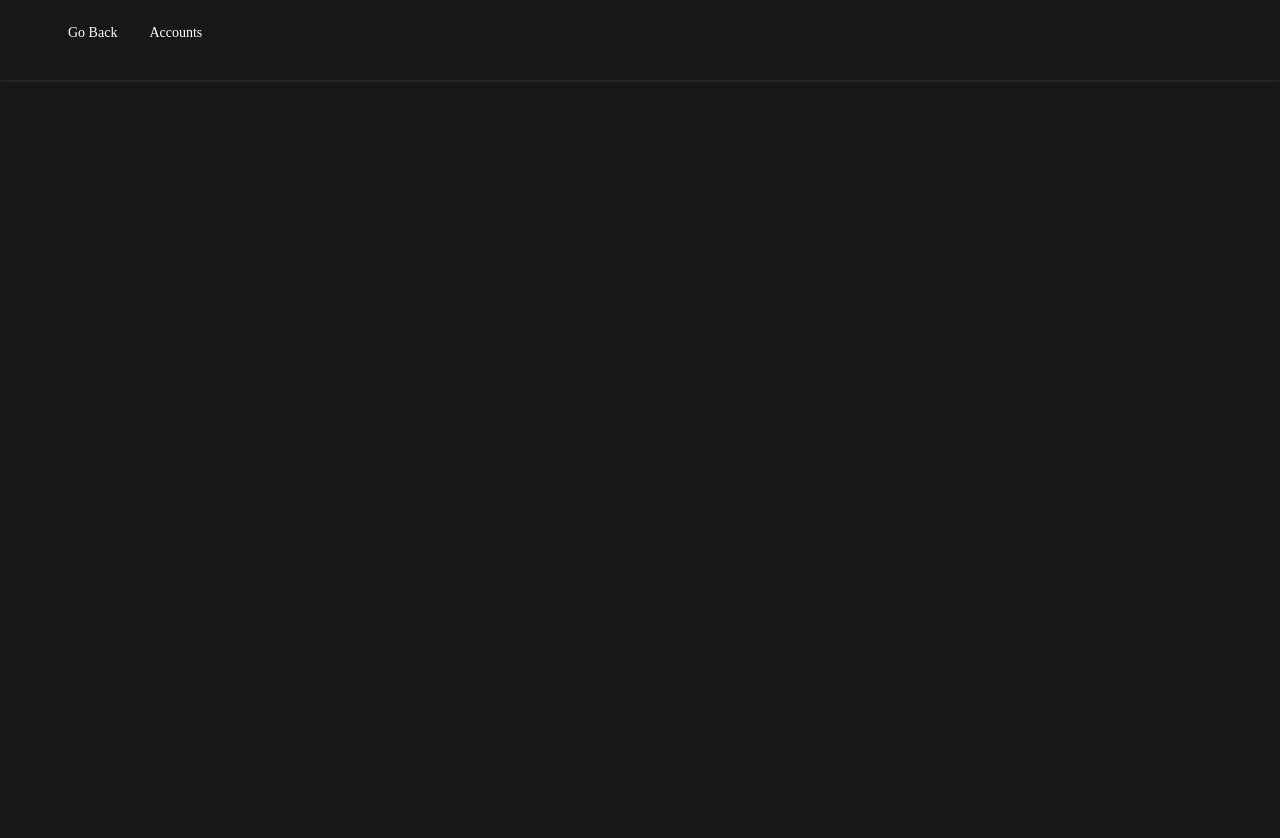
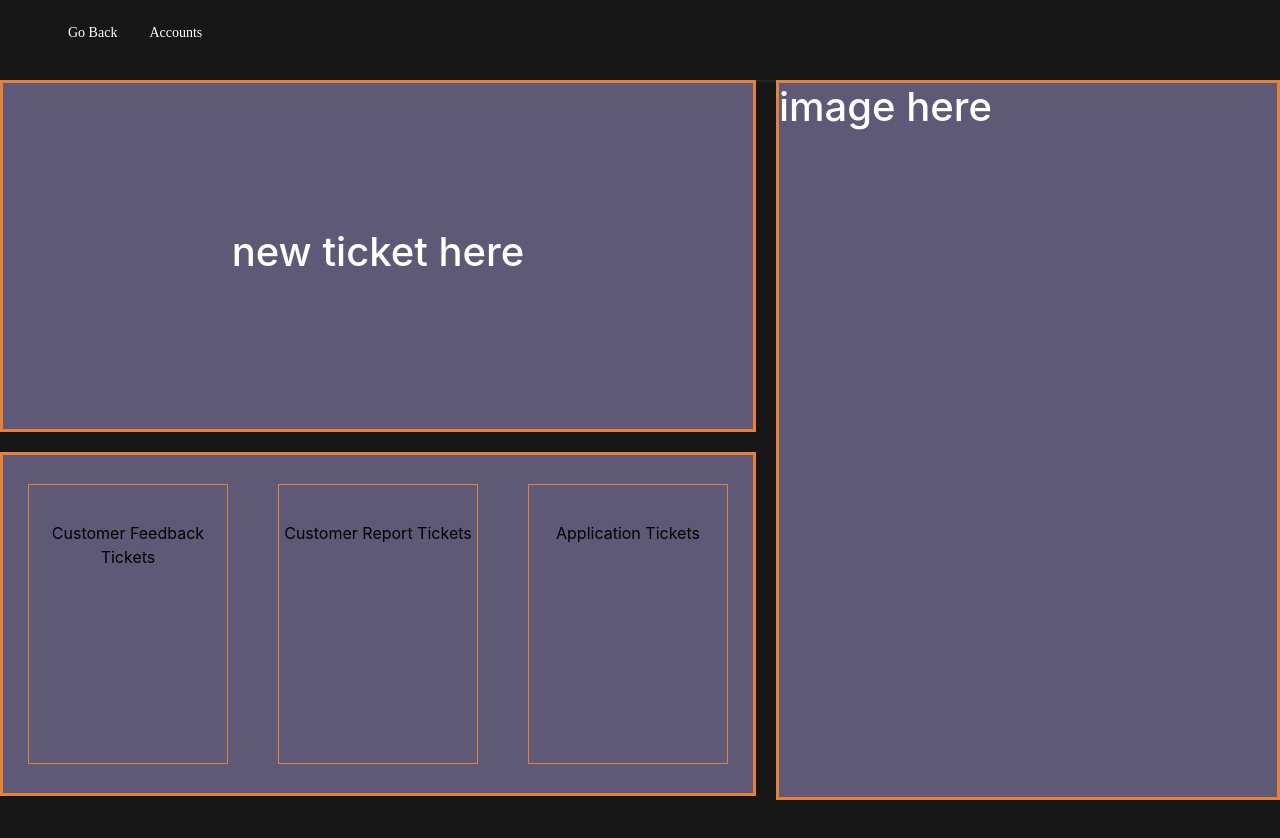
Before and after one commit to BleuAnge/Project-for-ITC-126, a React (Create React App) app: page /AdminMenu in a window 1280 px wide. Before the commit this address had no page. Shown: the top 838 px of the page. Before the commit the page ends 800 px from the top, so only its background shows below. Built offline with nearby package versions, Linux system fonts and the light colour scheme.

Commit message:
admin menu initial

```diff
--- /dev/null
+++ b/src/AdminMenu.css
@@ -0,0 +1,72 @@
+:root {
+    --main-color: #5e5977;
+    --secondary-color: #8c6ebe;
+    --tertiary-color: #e5813b;
+}
+
+.admin-main-body {
+    height: 100vh;
+    margin: 0px;
+    overflow: hidden;
+
+    display: flex;
+    flex-direction: row;
+    gap: 20px;
+}
+
+.admin-body-divider {
+    height: 100vh;
+    width: 60vw;
+    margin: 0px;
+    overflow: hidden;
+
+    display: flex;
+    flex-direction: column;
+    gap: 20px;
+}
+
+.admin-ticket-container {
+    background-color: var(--main-color);
+    height: 44vh;
+    border: 3px solid var(--tertiary-color);
+    display: flex;
+    align-items: center;
+    justify-content: center;
+    gap: 50px;
+    overflow: hidden;
+}
+
+.admin-menu-container {
+    background-color: var(--main-color);
+    height: 43vh;
+    border: 3px solid var(--tertiary-color);
+    padding: 10px;
+    display: flex;
+    align-items: center;
+    justify-content: center;
+    gap: 50px;
+    overflow: hidden;
+}
+
+.admin-menu-container > .admin-section-card {
+    width: 25vmin;
+    aspect-ratio: 5/ 7;
+    border: 1px solid var(--tertiary-color);
+
+    color: white;
+    text-align: center;
+    padding-top: 5%;
+}
+
+.admin-menu-link {
+    color: black;
+    text-decoration: none;
+}
+
+.admin-image-section {
+    background-color: var(--main-color);
+    height: 90vh;
+    width: 40vw;
+    overflow: hidden;
+    border: 3px solid var(--tertiary-color);
+}
--- /dev/null
+++ b/src/AdminMenu.js
@@ -0,0 +1,30 @@
+import { Link } from 'react-router-dom';
+import './AdminMenu.css';
+
+const AdminMenu = () => {
+    return (
+        <div className='admin-main-body'>
+            <div className='admin-body-divider'>
+                <div className='admin-ticket-container'>
+                    <h1>new ticket here</h1>
+                </div>
+                <div className='admin-menu-container'>
+                    <div id='admin-feedback-section' className='admin-section-card'>
+                        <Link className='admin-menu-link'>Customer Feedback Tickets</Link>
+                    </div>
+                    <div id='admin-report-section' className='admin-section-card'>
+                        <Link className='admin-menu-link'>Customer Report Tickets</Link>
+                    </div>
+                    <div id='admin-apply-section' className='admin-section-card'>
+                        <Link className='admin-menu-link'>Application Tickets</Link>
+                    </div>
+                </div>
+            </div>
+            <div className='admin-image-section'>
+                <h1>image here</h1>
+            </div>
+        </div>
+    )
+}
+
+export default AdminMenu
--- a/src/App.js
+++ b/src/App.js
@@ -1,6 +1,6 @@
-import TicketAPI from './TicketAPI';
 import Header from './Header';
 import MainMenu from './MainMenu';
+import AdminMenu from './AdminMenu';
 import ContactScreen from './ContactScreen';
 import './App.css';
 import {BrowserRouter as Router, Route, Routes} from 'react-router-dom';
@@ -14,6 +14,9 @@ function App()
         <Route path='/' element={
           <MainMenu />}>
         </Route>
+        <Route path='/AdminMenu' element={
+          <AdminMenu />}>
+        </Route>
         <Route path='/ContactScreen' element={
           <ContactScreen/>}>
         </Route>
--- a/src/ContactScreen.js
+++ b/src/ContactScreen.js
@@ -1,7 +1,5 @@
 import './ContactScreen.css';
 import { useState } from 'react';
-import { useEffect } from 'react';
-import Button from 'react-bootstrap/esm/Button';
 import Modal from 'react-bootstrap/Modal';
 import FeedbackModal from './FeedbackModal';
 import ReportModal from './ReportModal';
```
